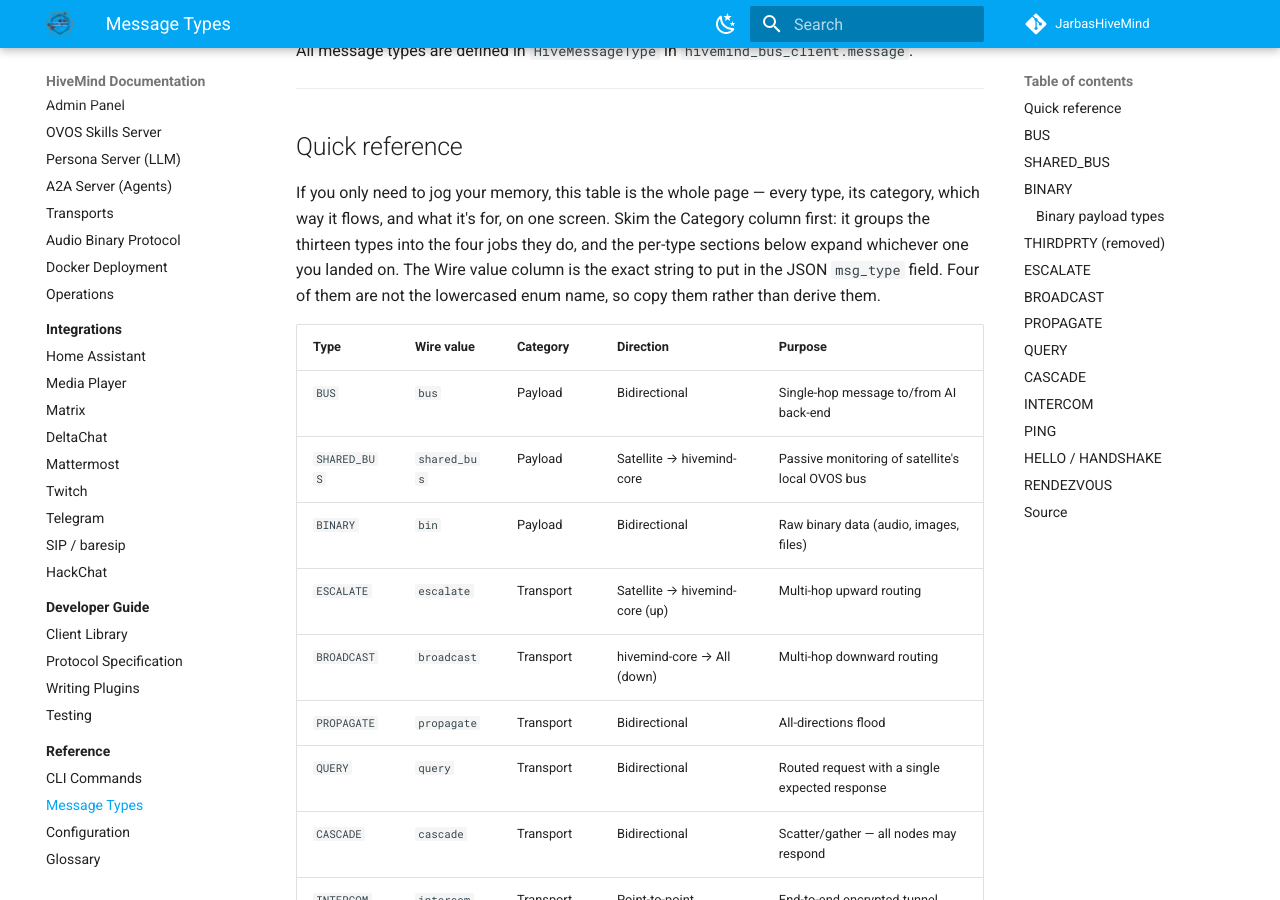
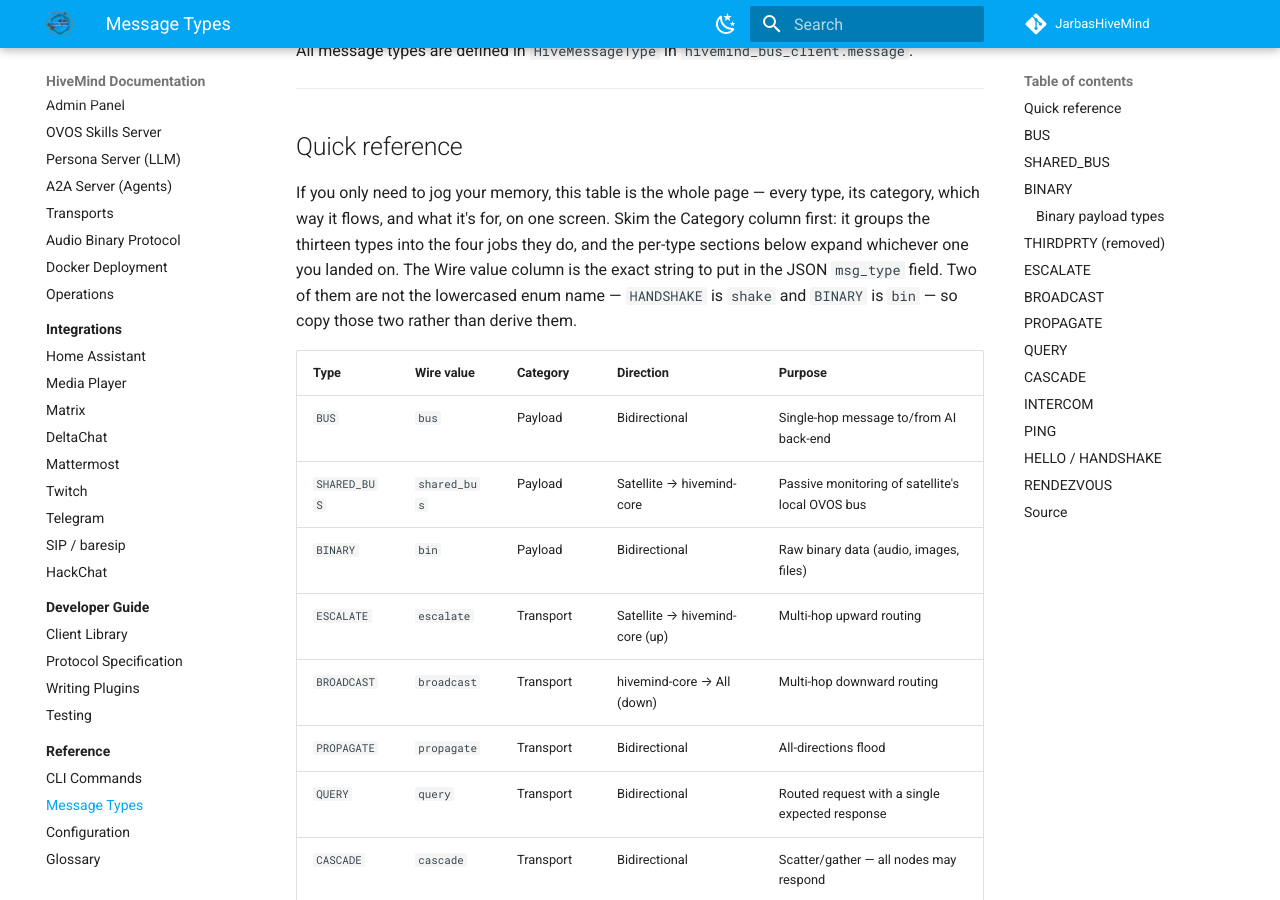
Before and after one commit to JarbasHiveMind/HiveMind-community-docs, an MkDocs documentation site: the page built from docs/reference/message-types.md, in a window 1280 px wide and 900 px high, scrolled down 515 px. Built offline with MkDocs 1.6.1 and Material for MkDocs 9.7.7, drawn with Linux system fonts in a browser that asks for light colours.

Commit message:
docs: fix message-types.md count, only 2 wire values differ from lowercased name, not 4

```diff
--- a/docs/reference/message-types.md
+++ b/docs/reference/message-types.md
@@ -22,8 +22,8 @@ If you only need to jog your memory, this table is the whole page — every type
 category, which way it flows, and what it's for, on one screen. Skim the Category column
 first: it groups the thirteen types into the four jobs they do, and the per-type sections
 below expand whichever one you landed on. The Wire value column is the exact string to put
-in the JSON `msg_type` field. Four of them are not the lowercased enum name, so copy them
-rather than derive them.
+in the JSON `msg_type` field. Two of them are not the lowercased enum name — `HANDSHAKE` is
+`shake` and `BINARY` is `bin` — so copy those two rather than derive them.
 
 | Type | Wire value | Category | Direction | Purpose |
 |---|---|---|---|---|
```
